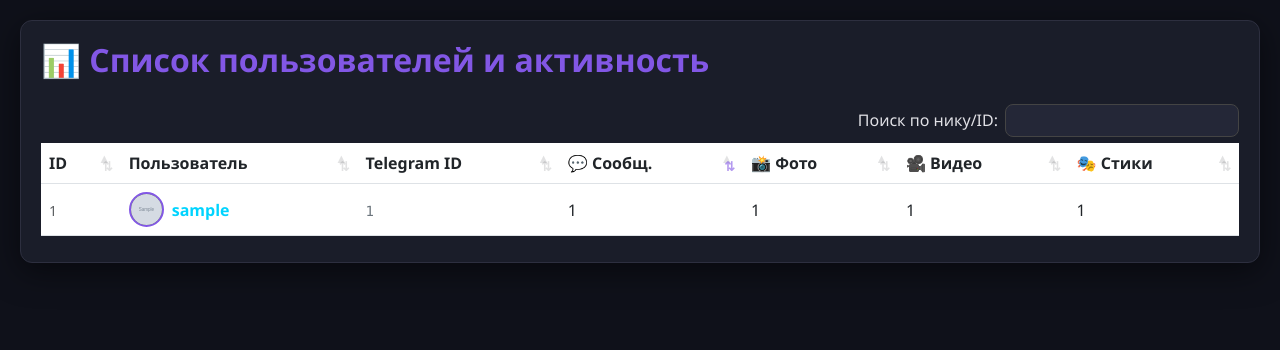
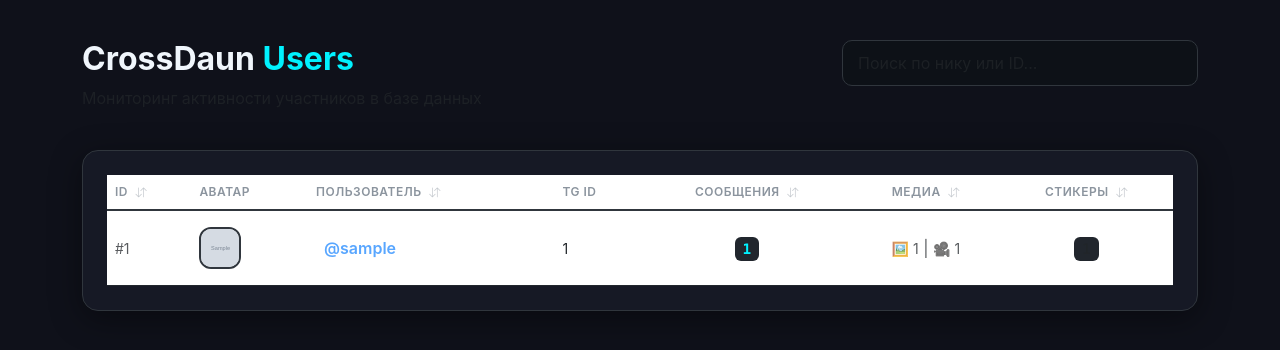
Before and after one commit to nekoreal/CrossDaunBotV2, a Flask app: template templates/index.html in a window 1280 px wide. Shown: the top 350 px of the page. Run offline with Flask 3, Linux system fonts and the light colour scheme; the template is opened without the code that fills it: most values are stand-ins (such as "Sample title", 1, 10 or a date in 2020); grey boxes marked "Sample" are stand-in pictures; parts of the project's set-up code (start-up, migrations or seed data) failed here and were passed over; some libraries are stand-ins or nearby versions.

Commit message:
Сделал сайтик для вайба

```diff
--- a/dashboard.py
+++ b/dashboard.py
@@ -37,7 +37,6 @@ def index():
                 d["avatar"] = "https://ui-avatars.com/api/?name=?"
 
             users_data.append(d)
-
     return render_template('index.html', users=users_data)
 
 def run_flask():
--- a/templates/index.html
+++ b/templates/index.html
@@ -3,132 +3,217 @@
 <head>
     <meta charset="UTF-8">
     <meta name="viewport" content="width=device-width, initial-scale=1.0">
-    <title>CrossDaun Dashboard</title>
-
+    <title>CrossDaunBot Statistics</title>
     <link href="https://cdn.jsdelivr.net/npm/bootstrap@5.3.0/dist/css/bootstrap.min.css" rel="stylesheet">
-    <link rel="stylesheet" href="https://cdn.datatables.net/1.13.6/css/dataTables.bootstrap5.min.css">
-
+    <link rel="stylesheet" href="https://cdn.jsdelivr.net/npm/bootstrap-icons@1.10.5/font/bootstrap-icons.css">
     <style>
-        body {
-            background-color: #0f111a;
-            color: #e1e1e6;
-            padding: 20px;
-            font-family: 'Segoe UI', Roboto, Helvetica, Arial, sans-serif;
+        :root {
+            --bg-dark: #0f111a;
+            --card-bg: #161925;
+            --accent: #00f2ff;
+            --text-muted: #8b949e;
+            --glow: 0 0 15px rgba(0, 242, 255, 0.5);
         }
 
-        .main-card {
-            background: #1a1d29;
-            border-radius: 12px;
-            padding: 20px;
-            box-shadow: 0 8px 32px rgba(0,0,0,0.5);
-            border: 1px solid #2d2f3f;
+        body {
+            background-color: var(--bg-dark);
+            color: #f0f6fc;
+            font-family: 'Inter', -apple-system, sans-serif;
+            padding: 40px 0;
         }
 
-        h2 { color: #8257e5; font-weight: 700; margin-bottom: 25px; }
+        .dashboard-card {
+            background: var(--card-bg);
+            border: 1px solid #30363d;
+            border-radius: 16px;
+            padding: 24px;
+            box-shadow: 0 8px 32px rgba(0,0,0,0.4);
+        }
+
+        /* Поиск */
+        .search-box {
+            background: #0d1117;
+            border: 1px solid #30363d;
+            color: white;
+            border-radius: 10px;
+            padding: 10px 15px;
+            margin-bottom: 20px;
+        }
+        .search-box:focus {
+            background: #0d1117;
+            border-color: var(--accent);
+            box-shadow: var(--glow);
+            color: white;
+        }
 
         /* Таблица */
-        .table { color: #e1e1e6 !important; margin-top: 10px !important; }
-        .table-hover tbody tr:hover { background-color: rgba(130, 87, 229, 0.08) !important; }
+        .table { color: #e6edf3; vertical-align: middle; margin-bottom: 0; }
+        .table thead th {
+            border-bottom: 2px solid #30363d;
+            color: var(--text-muted);
+            font-weight: 600;
+            text-transform: uppercase;
+            font-size: 0.75rem;
+            letter-spacing: 0.5px;
+            cursor: pointer;
+            transition: color 0.2s;
+        }
+        .table thead th:hover { color: var(--accent); }
+        .table td { border-bottom: 1px solid #21262d; padding: 16px 8px; }
 
-        /* Аватарки и ссылки */
-        .avatar-img { border: 2px solid #8257e5; object-fit: cover; background: #242737; }
-        .user-link { color: #00d4ff; text-decoration: none; font-weight: 600; transition: 0.2s; }
-        .user-link:hover { color: #8257e5; text-decoration: underline; }
+        /* Аватар */
+        .user-avatar {
+            width: 42px; height: 42px;
+            border-radius: 12px;
+            object-fit: cover;
+            border: 2px solid #30363d;
+            transition: transform 0.2s;
+        }
+        tr:hover .user-avatar { transform: scale(1.1); border-color: var(--accent); }
 
-        /* Сортировка: прижимаем кнопки к тексту */
-        table.dataTable thead th {
-            position: relative;
-            background-image: none !important; /* Убираем стандартные иконки-фоны */
-            white-space: nowrap;
-            padding-right: 25px !important;
+        /* Username со свечением */
+        .username-link {
+            color: #58a6ff;
+            text-decoration: none;
+            font-weight: 600;
+            padding: 4px 8px;
+            border-radius: 6px;
+            transition: all 0.3s ease;
+        }
+        .username-link:hover {
+            color: white;
+            background: rgba(0, 242, 255, 0.1);
+            text-shadow: 0 0 8px var(--accent);
+            box-shadow: inset 0 0 10px rgba(0, 242, 255, 0.2);
         }
 
-        /* Кастомные стрелочки сортировки вплотную к буквам */
-        table.dataTable thead .sorting::after,
-        table.dataTable thead .sorting_asc::after,
-        table.dataTable thead .sorting_desc::after {
-            position: absolute !important;
-            right: 8px !important;
-            display: block !important;
-            font-family: serif !important;
-            opacity: 0.5;
+        /* Счетчики */
+        .stat-badge {
+            font-family: 'Monaco', monospace;
+            background: #21262d;
+            padding: 4px 8px;
+            border-radius: 6px;
+            font-size: 0.9rem;
         }
-        table.dataTable thead .sorting_asc::after { content: "▲" !important; opacity: 1; color: #8257e5; }
-        table.dataTable thead .sorting_desc::after { content: "▼" !important; opacity: 1; color: #8257e5; }
-        table.dataTable thead .sorting::after { content: "⇅" !important; font-size: 0.8em; }
+        .count-important { color: var(--accent); font-weight: bold; }
 
-        /* Поиск */
-        .dataTables_filter input {
-            background: #242737 !important;
-            border: 1px solid #444 !important;
-            color: white !important;
-            border-radius: 8px !important;
-            padding: 5px 15px !important;
-        }
-
-        /* Скрываем лишнее */
-        .dataTables_length, .dataTables_info { display: none !important; }
+        .sort-icon { font-size: 0.7rem; margin-left: 4px; opacity: 0.5; }
     </style>
 </head>
 <body>
 
-<div class="container-fluid main-card">
-    <h2>📊 Список пользователей и активность</h2>
+<div class="container">
+    <div class="row mb-4">
+        <div class="col-md-8">
+            <h2 class="fw-bold">CrossDaun <span style="color: var(--accent)">Users</span></h2>
+            <p class="text-muted">Мониторинг активности участников в базе данных</p>
+        </div>
+        <div class="col-md-4">
+            <input type="text" id="searchInput" class="form-control search-box" placeholder="Поиск по нику или ID...">
+        </div>
+    </div>
 
-    <table id="statsTable" class="table table-hover align-middle">
+    <div class="dashboard-card">
+        <div class="table-responsive">
+            <table class="table" id="usersTable">
                 <thead>
                     <tr>
-                <th>ID</th>
-                <th>Пользователь</th>
-                <th>Telegram ID</th>
-                <th>💬 Сообщ.</th>
-                <th>📸 Фото</th>
-                <th>🎥 Видео</th>
-                <th>🎭 Стики</th>
+                        <th onclick="sortTable(0)">ID <i class="bi bi-arrow-down-up sort-icon"></i></th>
+                        <th>Аватар</th>
+                        <th onclick="sortTable(2)">Пользователь <i class="bi bi-arrow-down-up sort-icon"></i></th>
+                        <th onclick="sortTable(3)">TG ID</th>
+                        <th onclick="sortTable(4)" class="text-center">Сообщения <i class="bi bi-arrow-down-up sort-icon"></i></th>
+                        <th onclick="sortTable(5)" class="text-center">Медиа <i class="bi bi-arrow-down-up sort-icon"></i></th>
+                        <th onclick="sortTable(6)" class="text-center">Стикеры <i class="bi bi-arrow-down-up sort-icon"></i></th>
                     </tr>
                 </thead>
-        <tbody>
+                <tbody id="tableBody">
                     {% for user in users %}
                     <tr>
-                <td><small class="text-muted">{{ user.id }}</small></td>
+                        <td class="text-muted small">#{{ user.id }}</td>
                         <td>
-                    <div class="d-flex align-items-center">
-                        <img src="{{ user.avatar }}" class="avatar-img rounded-circle me-2" width="35" height="35" onerror="this.src='https://ui-avatars.com/api/?name=?&background=random'">
-                        <a href="{{ user.profile_url }}" target="_blank" class="user-link">
-                            {{ user.username_plain }}
+                            <img src="{{ user.avatar }}" onerror="this.src='https://ui-avatars.com/api/?name={{ user.username_plain }}&background=random'" class="user-avatar">
+                        </td>
+                        <td>
+                            <a href="{{ user.profile_url }}" target="_blank" class="username-link">
+                                @{{ user.username_plain }}
                             </a>
-                    </div>
                         </td>
-                <td><code class="text-secondary">{{ user.tg_id }}</code></td>
-
-                <td data-order="{{ user.msg_count or 0 }}">{{ user.msg_count or 0 }}</td>
-                <td data-order="{{ user.photo_count or 0 }}">{{ user.photo_count or 0 }}</td>
-                <td data-order="{{ user.video_count or 0 }}">{{ user.video_count or 0 }}</td>
-                <td data-order="{{ user.sticker_count or 0 }}">{{ user.sticker_count or 0 }}</td>
+                        <td class="small">{{ user.tg_id }}</td>
+                        <td class="text-center">
+                            <span class="stat-badge {% if user.msg_count > 0 %}count-important{% endif %}">
+                                {{ user.msg_count }}
+                            </span>
+                        </td>
+                        <td class="text-center text-muted">
+                            <span class="small">🖼️ {{ user.photo_count }}</span> |
+                            <span class="small">🎥 {{ user.video_count }}</span>
+                        </td>
+                        <td class="text-center">
+                            <span class="stat-badge">{{ user.sticker_count }}</span>
+                        </td>
                     </tr>
                     {% endfor %}
                 </tbody>
             </table>
         </div>
-
-<script src="https://code.jquery.com/jquery-3.7.0.min.js"></script>
-<script src="https://cdn.datatables.net/1.13.6/js/jquery.dataTables.min.js"></script>
-<script src="https://cdn.datatables.net/1.13.6/js/dataTables.bootstrap5.min.js"></script>
+    </div>
+</div>
 
 <script>
-    $(document).ready(function() {
-        $('#statsTable').DataTable({
-            "paging": false,
-            "order": [[ 3, "desc" ]], // Сортировка по сообщениям при загрузке
-            "language": {
-                "search": "Поиск по нику/ID:",
-                "zeroRecords": "Никого не нашли :("
-            },
-            "columnDefs": [
-                { "type": "num", "targets": [3, 4, 5, 6] } // Указываем, что это числа
-            ]
+    // Поиск по таблице
+    document.getElementById('searchInput').addEventListener('keyup', function() {
+        let filter = this.value.toLowerCase();
+        let rows = document.querySelector('#tableBody').getElementsByTagName('tr');
+
+        for (let row of rows) {
+            let text = row.textContent.toLowerCase();
+            row.style.display = text.includes(filter) ? '' : 'none';
+        }
     });
-    });
+
+    // Сортировка
+    function sortTable(n) {
+        const table = document.getElementById("usersTable");
+        let rows, switching, i, x, y, shouldSwitch, dir, switchcount = 0;
+        switching = true;
+        dir = "asc";
+
+        while (switching) {
+            switching = false;
+            rows = table.rows;
+            for (i = 1; i < (rows.length - 1); i++) {
+                shouldSwitch = false;
+                x = rows[i].getElementsByTagName("TD")[n];
+                y = rows[i + 1].getElementsByTagName("TD")[n];
+
+                let xValue = x.textContent.toLowerCase().replace('#', '');
+                let yValue = y.textContent.toLowerCase().replace('#', '');
+
+                // Проверка на числа для корректной сортировки ID и счетчиков
+                if (!isNaN(parseFloat(xValue)) && !isNaN(parseFloat(yValue))) {
+                    xValue = parseFloat(xValue);
+                    yValue = parseFloat(yValue);
+                }
+
+                if (dir == "asc") {
+                    if (xValue > yValue) { shouldSwitch = true; break; }
+                } else if (dir == "desc") {
+                    if (xValue < yValue) { shouldSwitch = true; break; }
+                }
+            }
+            if (shouldSwitch) {
+                rows[i].parentNode.insertBefore(rows[i + 1], rows[i]);
+                switching = true;
+                switchcount ++;
+            } else {
+                if (switchcount == 0 && dir == "asc") {
+                    dir = "desc";
+                    switching = true;
+                }
+            }
+        }
+    }
 </script>
 
 </body>
```
Lines whose indentation alone changed are shown as unchanged.
